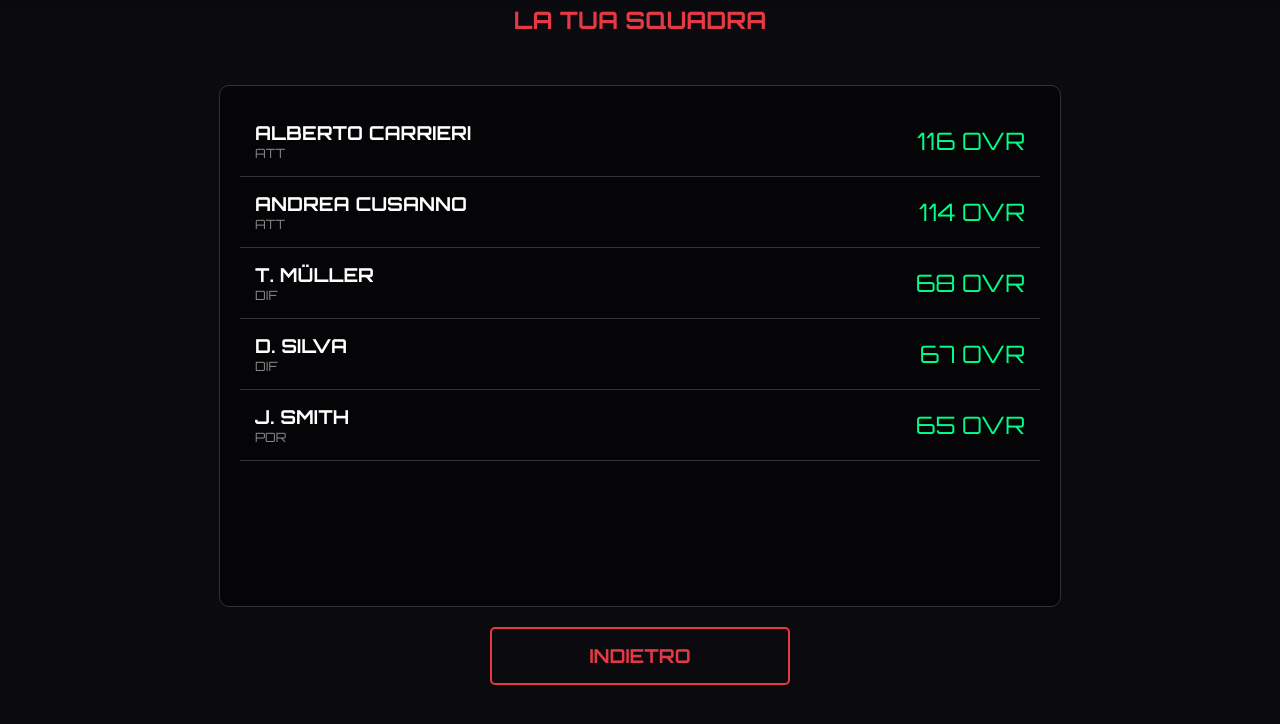
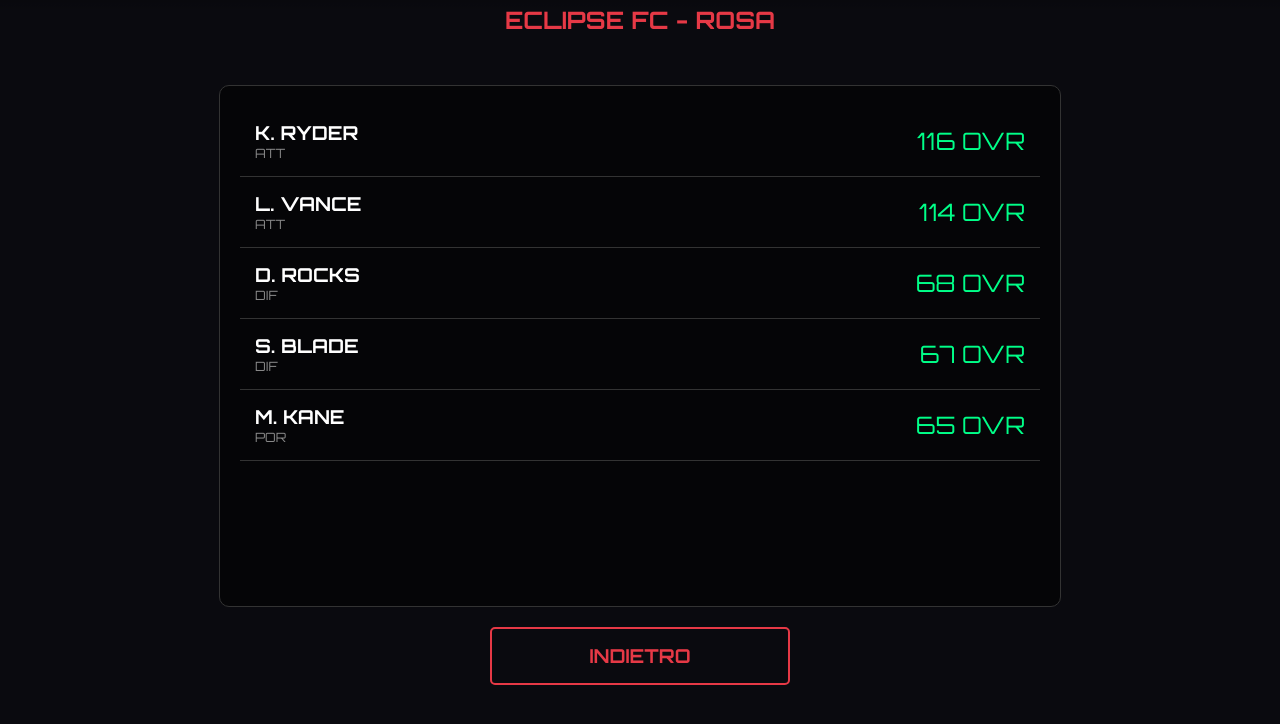
Before and after one commit to eclipse-dev468/eclipse-dev468.github.io, a plain HTML site: page index.html in a window 1280 px wide. Both pictures are taken after a click on the button "LA TUA SQUADRA". Shown: the part 60-784 px from the top of the page. Drawn offline with Linux system fonts and the light colour scheme.

Commit message:
Update index.html

```diff
--- a/index.html
+++ b/index.html
@@ -126,7 +126,7 @@
 
         <!-- 2. SCHERMATA SQUADRA -->
         <div id="teamScreen" class="screen hidden">
-            <h2>LA TUA SQUADRA</h2>
+            <h2>ECLIPSE FC - ROSA</h2>
             <div class="list-container" id="teamList">
                 <!-- Lista generata da JS -->
             </div>
@@ -135,7 +135,7 @@
 
         <!-- 3. SCHERMATA NEGOZIO -->
         <div id="shopScreen" class="screen hidden">
-            <h2>NEGOZIO</h2>
+            <h2>MERCATO GIOCATORI</h2>
             <div class="list-container" id="shopList">
                 <!-- Lista generata da JS -->
             </div>
@@ -145,9 +145,9 @@
         <!-- 4. PARTITA E HUD -->
         <div id="hud" class="hidden">
             <div class="scoreboard">
-                <div class="team-name">SFIDA CUGINI</div>
+                <div class="team-name">ECLIPSE FC</div>
                 <div id="score-home">0</div> - <div id="score-away">0</div>
-                <div class="team-name">FC STARS</div>
+                <div class="team-name">NEON TIGERS</div>
                 <div style="margin-left: 20px; border-left: 1px solid #444; padding-left: 20px;">
                     <span id="timer">01:30</span>
                 </div>
@@ -170,22 +170,22 @@
         // ==========================================
         let coins = 1000;
 
-        // Il tuo team (iniziale)
+        // ECLIPSE FC (Nomi completamente inventati)
         let myTeam = [
-            { name: "ANDREA CUSANNO", ovr: 114, pos: "ATT" },
-            { name: "ALBERTO CARRIERI", ovr: 116, pos: "ATT" },
-            { name: "J. SMITH", ovr: 65, pos: "POR" },
-            { name: "T. MÜLLER", ovr: 68, pos: "DIF" },
-            { name: "D. SILVA", ovr: 67, pos: "DIF" }
+            { name: "L. VANCE", ovr: 114, pos: "ATT" },
+            { name: "K. RYDER", ovr: 116, pos: "ATT" },
+            { name: "M. KANE", ovr: 65, pos: "POR" },
+            { name: "D. ROCKS", ovr: 68, pos: "DIF" },
+            { name: "S. BLADE", ovr: 67, pos: "DIF" }
         ];
 
-        // Giocatori in vendita
+        // Mercato (Nomi inventati)
         let shopData = [
-            { name: "C. ROLANDO", ovr: 99, price: 800 },
-            { name: "L. MESSINI", ovr: 98, price: 700 },
-            { name: "R. LOKAKO", ovr: 97, price: 600 },
-            { name: "K. MBAPPE", ovr: 96, price: 550 },
-            { name: "V. OSHIMEN", ovr: 95, price: 520 }
+            { name: "C. VELTRO", ovr: 99, price: 800 },
+            { name: "L. ASTRO", ovr: 98, price: 700 },
+            { name: "R. TITANO", ovr: 97, price: 600 },
+            { name: "K. FULMINE", ovr: 96, price: 550 },
+            { name: "V. FALCO", ovr: 95, price: 520 }
         ];
 
         function updateCoinsUI() {
@@ -209,7 +209,6 @@
             const container = document.getElementById('teamList');
             container.innerHTML = '';
 
-            // Ordina per OVR
             myTeam.sort((a,b) => b.ovr - a.ovr).forEach(p => {
                 container.innerHTML += `
                     <div class="item-row">
@@ -252,8 +251,8 @@
             const player = shopData[index];
             if (coins >= player.price) {
                 coins -= player.price;
-                myTeam.push({ name: player.name, ovr: player.ovr, pos: "CEN" }); // Aggiungi al team
-                shopData.splice(index, 1); // Rimuovi dal negozio
+                myTeam.push({ name: player.name, ovr: player.ovr, pos: "CEN" });
+                shopData.splice(index, 1);
                 updateCoinsUI();
                 renderShop();
                 alert(`Hai acquistato ${player.name}!`);
@@ -286,10 +285,9 @@
         let lastTimestamp = 0;
         let goalCooldown = 0;
 
-        // --- TUNING FISICA (Qui è dove ho velocizzato tutto!) ---
-        const SIMULATION_SPEED = 3.0; // Gioco 3x più veloce
-        const PLAYER_FORCE = 2.5; // Spinta molto più forte
-        const PLAYER_FRICTION = 0.88; // Meno attrito, scivolano di più
+        const SIMULATION_SPEED = 3.0;
+        const PLAYER_FORCE = 2.5;
+        const PLAYER_FRICTION = 0.88;
         const BALL_FRICTION = 0.97;
 
         class Entity {
@@ -300,7 +298,7 @@
                 this.radius = radius; this.mass = mass; this.color = color;
                 this.friction = PLAYER_FRICTION; this.restitution = 0.6;
             }
-            applyForce(force) { this.acc.add(force); } // Ignoriamo la massa per il movimento, così è più reattivo
+            applyForce(force) { this.acc.add(force); }
             update(dt) {
                 if (dt > 0.1) dt = 0.1;
                 this.vel.add(this.acc);
@@ -308,7 +306,6 @@
                 this.pos.y += this.vel.y * dt * 60 * SIMULATION_SPEED;
                 this.vel.mult(this.friction);
                 this.acc.mult(0);
-                // Bordi
                 if (this.pos.x - this.radius < 0) { this.pos.x = this.radius; this.vel.x *= -this.restitution; }
                 if (this.pos.x + this.radius > FIELD_WIDTH) { this.pos.x = FIELD_WIDTH - this.radius; this.vel.x *= -this.restitution; }
                 if (this.pos.y - this.radius < 0) { this.pos.y = this.radius; this.vel.y *= -this.restitution; }
@@ -343,7 +340,7 @@
                     target.y = Math.max(FIELD_HEIGHT/2 - 80, Math.min(FIELD_HEIGHT/2 + 80, ball.pos.y));
                     if (distToBall < 150) target.x = ball.pos.x;
                 } else {
-                    if (distToBall < 250) { // Raggio di inseguimento aumentato
+                    if (distToBall < 250) {
                         target = ball.pos;
                     } else {
                         let offsetX = ballInOpponentHalf ? 150 : -50;
@@ -356,7 +353,7 @@
 
                 if (distToBall < this.radius + ball.radius + 15) {
                     let shootDir = this.isHome ? new Vector2(1, (Math.random() - 0.5) * 0.8).norm() : new Vector2(-1, (Math.random() - 0.5) * 0.8).norm();
-                    ball.applyForce(shootDir.mult(20)); // Tiro più potente
+                    ball.applyForce(shootDir.mult(20));
                 }
             }
         }
@@ -386,13 +383,13 @@
         function initGame() {
             ball = new Ball(FIELD_WIDTH / 2, FIELD_HEIGHT / 2);
             players = [];
-            // Casa
+            // ECLIPSE FC (Casa)
             players.push(new Player(FIELD_WIDTH / 3, FIELD_HEIGHT / 2, '#e63946', 'CEN', true));
             players.push(new Player(FIELD_WIDTH / 4, FIELD_HEIGHT / 3, '#e63946', 'DIF', true));
             players.push(new Player(FIELD_WIDTH / 4, FIELD_HEIGHT / 1.5, '#e63946', 'DIF', true));
             players.push(new Player(FIELD_WIDTH / 1.5, FIELD_HEIGHT / 2, '#e63946', 'ATT', true));
             players.push(new Player(50, FIELD_HEIGHT / 2, '#e63946', 'POR', true));
-            // Ospiti
+            // NEON TIGERS (Ospiti)
             players.push(new Player(FIELD_WIDTH - 50, FIELD_HEIGHT / 2, '#00b894', 'POR', false));
             players.push(new Player(FIELD_WIDTH * 0.75, FIELD_HEIGHT / 3, '#00b894', 'DIF', false));
             players.push(new Player(FIELD_WIDTH * 0.75, FIELD_HEIGHT / 1.5, '#00b894', 'DIF', false));
@@ -413,12 +410,12 @@
         }
 
         function checkGoal() {
-            if (ball.pos.x > FIELD_WIDTH - ball.radius && ball.pos.y > FIELD_HEIGHT / 2 - 40 && ball.pos.y < FIELD_HEIGHT / 2 + 40) { scoreHome++; triggerGoal("SFIDA CUGINI"); }
-            else if (ball.pos.x < ball.radius && ball.pos.y > FIELD_HEIGHT / 2 - 40 && ball.pos.y < FIELD_HEIGHT / 2 + 40) { scoreAway++; triggerGoal("FC STARS"); }
+            if (ball.pos.x > FIELD_WIDTH - ball.radius && ball.pos.y > FIELD_HEIGHT / 2 - 40 && ball.pos.y < FIELD_HEIGHT / 2 + 40) { scoreHome++; triggerGoal("ECLIPSE FC"); }
+            else if (ball.pos.x < ball.radius && ball.pos.y > FIELD_HEIGHT / 2 - 40 && ball.pos.y < FIELD_HEIGHT / 2 + 40) { scoreAway++; triggerGoal("NEON TIGERS"); }
         }
 
         function triggerGoal(team) {
-            GAME_STATE = 'GOAL'; goalCooldown = 1.0; // Pausa brevissima
+            GAME_STATE = 'GOAL'; goalCooldown = 1.0;
             const gt = document.getElementById('goalText'); gt.innerText = `GOAL! ${team}`; gt.style.display = 'block';
             document.getElementById('score-home').innerText = scoreHome; document.getElementById('score-away').innerText = scoreAway;
         }
```
